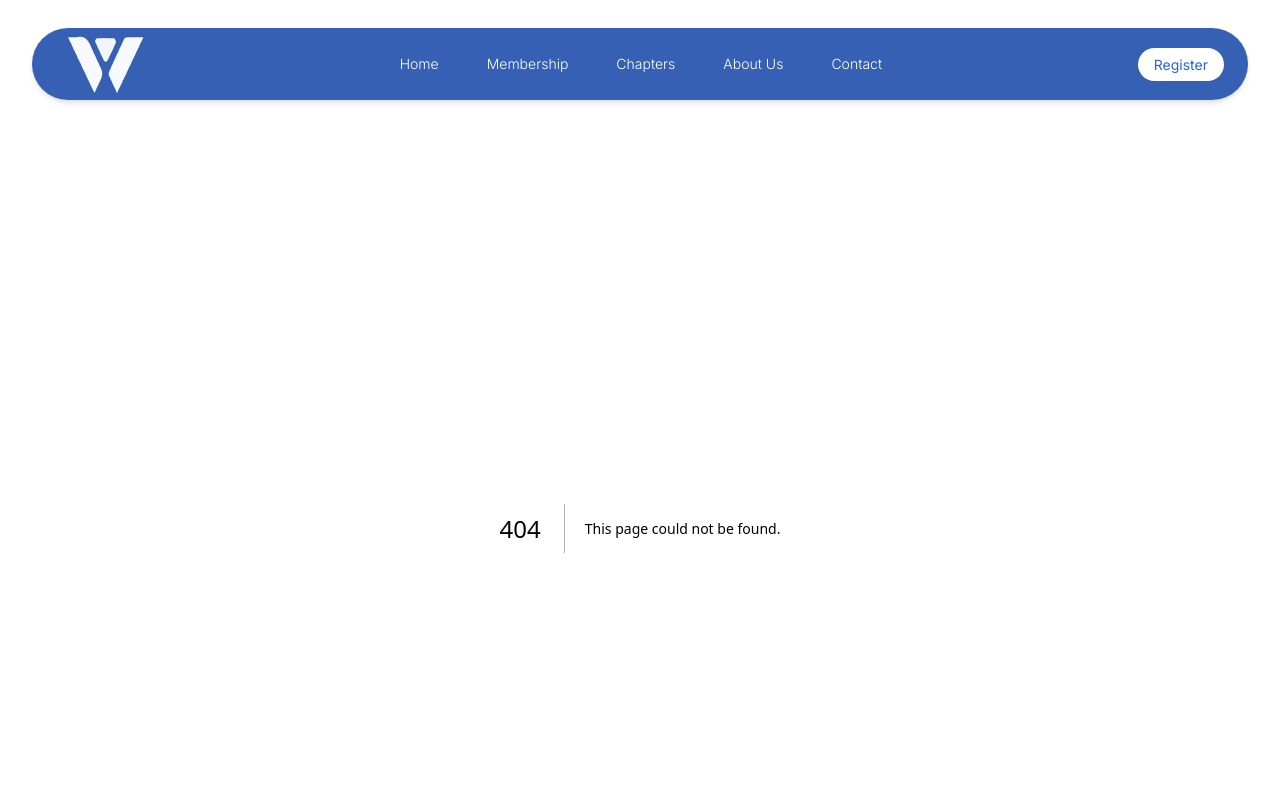
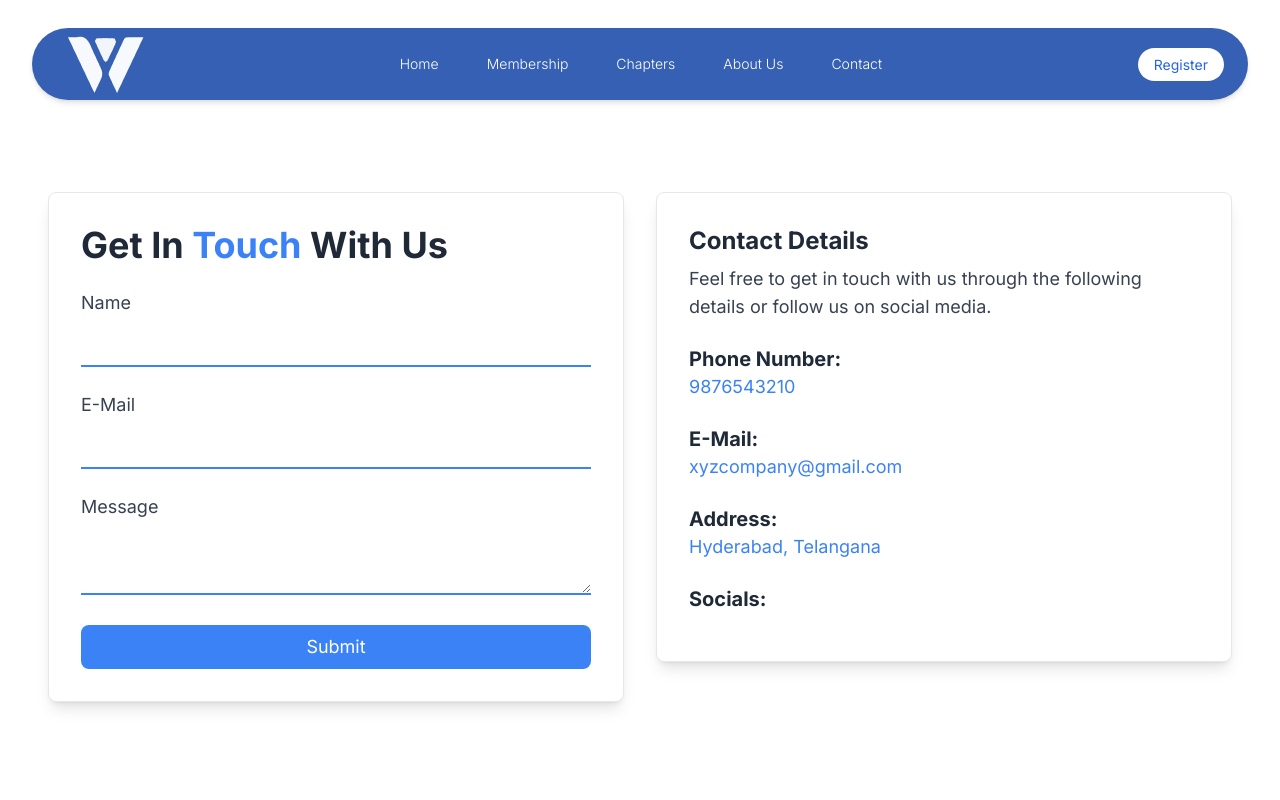
Before and after one commit to wissionaxis/wissionaxis, a Next.js app: page /contact in a window 1280 px wide. Before the commit this address had no page. Shown: the top 800 px of the page. Built offline with nearby package versions, Linux system fonts and the light colour scheme.

Commit message:
added the contactus Page

```diff
--- /dev/null
+++ b/app/(sites)/contact/page.tsx
@@ -0,0 +1,69 @@
+import React from 'react';
+
+const ContactUs = () => {
+  return (
+    <div className="min-h-screen flex flex-col md:flex-row justify-center items-center md:items-start py-12 px-4 sm:px-6 lg:px-8">
+      {/* Left Side: Contact Form */}
+      <div className="w-full md:w-1/2 bg-white p-8 border rounded-lg shadow-lg mx-4 my-4">
+        <h2 className="text-4xl font-bold mb-6 text-gray-800">
+          Get In <span className="text-blue-500">Touch</span> With Us
+        </h2>
+        <form className="space-y-6">
+          <div>
+            <label className="block text-lg mb-2 text-gray-700" htmlFor="name">Name</label>
+            <input className="w-full border-b-2 border-blue-500 focus:outline-none focus:border-blue-700 p-2" type="text" id="name" name="name" />
+          </div>
+          <div>
+            <label className="block text-lg mb-2 text-gray-700" htmlFor="email">E-Mail</label>
+            <input className="w-full border-b-2 border-blue-500 focus:outline-none focus:border-blue-700 p-2" type="email" id="email" name="email" />
+          </div>
+          <div>
+            <label className="block text-lg mb-2 text-gray-700" htmlFor="message">Message</label>
+            <textarea className="w-full border-b-2 border-blue-500 focus:outline-none focus:border-blue-700 p-2" id="message" name="message" ></textarea>
+          </div>
+          <div>
+            <button className="bg-blue-500 hover:bg-blue-700 text-white py-2 px-6 rounded-lg w-full text-lg">Submit</button>
+          </div>
+        </form>
+      </div>
+
+      {/* Right Side: Contact Details */}
+      <div className="w-full md:w-1/2 bg-white p-8 border rounded-lg shadow-lg mx-4 my-4">
+        <div className="mb-6">
+          <h3 className="text-2xl font-bold text-gray-800 mb-2">Contact Details</h3>
+          <p className="text-lg text-gray-700 mb-4">Feel free to get in touch with us through the following details or follow us on social media.</p>
+        </div>
+        <div className="mb-6">
+          <h3 className="text-xl font-bold text-gray-800">Phone Number:</h3>
+          <p className="text-blue-500 text-lg">9876543210</p>
+        </div>
+        <div className="mb-6">
+          <h3 className="text-xl font-bold text-gray-800">E-Mail:</h3>
+          <p className="text-blue-500 text-lg">xyzcompany@gmail.com</p>
+        </div>
+        <div className="mb-6">
+          <h3 className="text-xl font-bold text-gray-800">Address:</h3>
+          <p className="text-blue-500 text-lg">Hyderabad, Telangana</p>
+        </div>
+        <div>
+          <h3 className="text-xl font-bold text-gray-800">Socials:</h3>
+          <div className="flex space-x-6 mt-4">
+            <a href="#" className="text-blue-500 text-2xl">
+              <i className="fab fa-linkedin"></i>
+            </a>
+            <a href="#" className="text-blue-500 text-2xl">
+              <i className="fab fa-instagram"></i>
+            </a>
+            <a href="#" className="text-blue-500 text-2xl">
+              <i className="fab fa-facebook"></i>
+            </a>
+          </div>
+        </div>
+      </div>
+    </div>
+
+
+  );
+};
+
+export default ContactUs;
```
